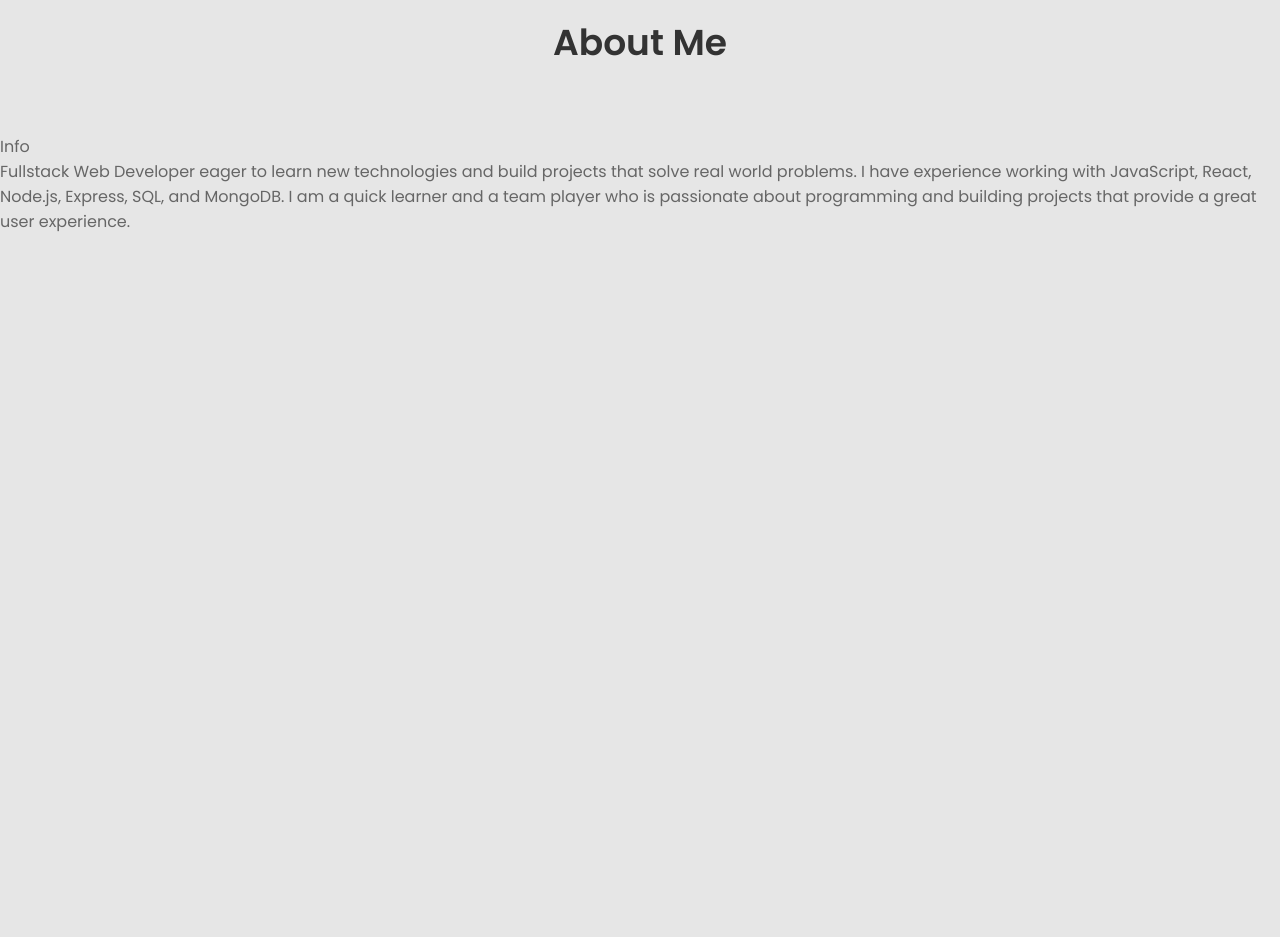
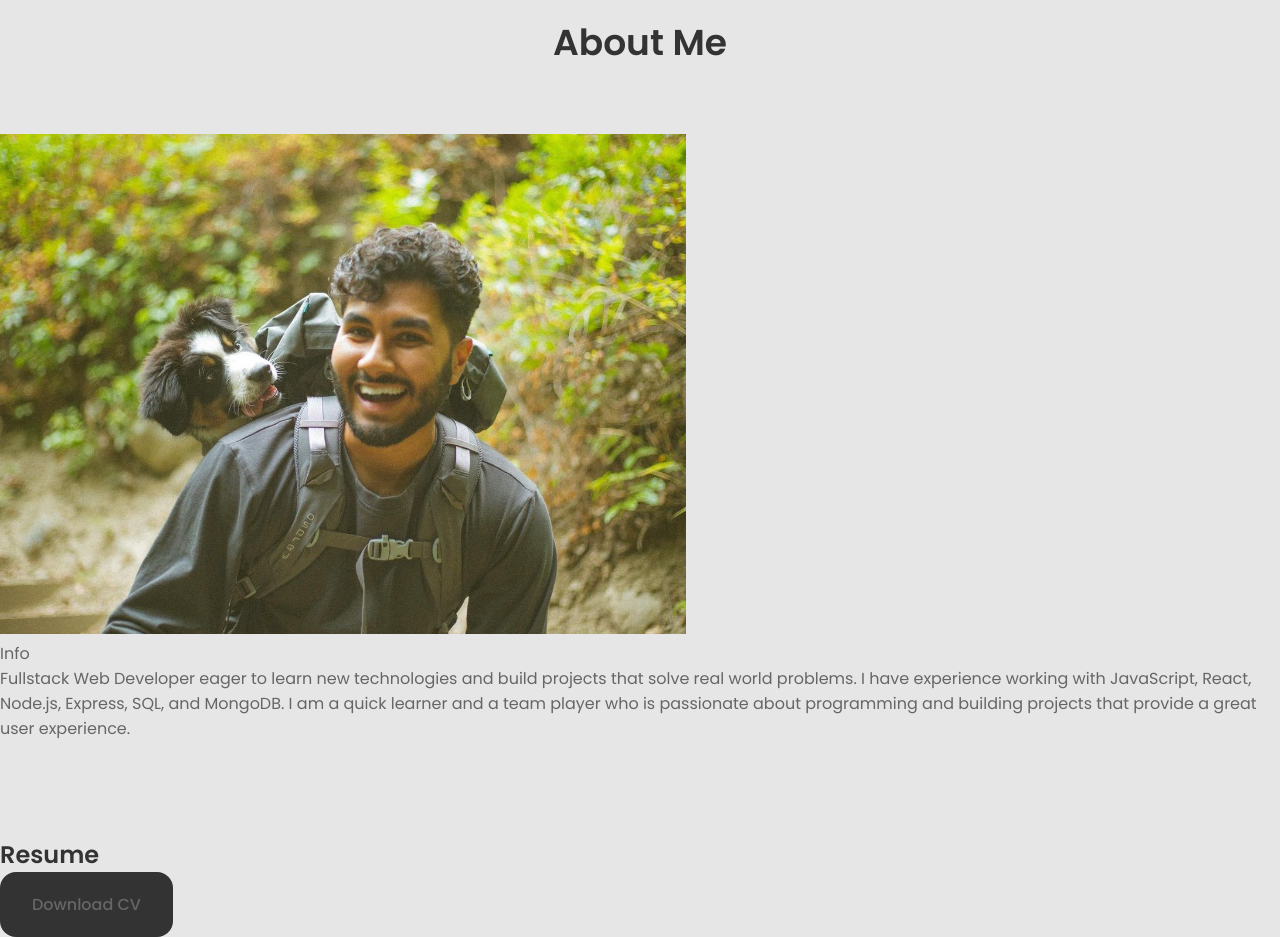
Before and after one commit to gurverm/react-portfolio, a React (Create React App) app: page / in a window 1280 px wide. Shown: the part 740-1677 px from the top of the page. Before the commit the page ends 1070 px from the top, so only its background shows below. Built offline with nearby package versions, Linux system fonts and the light colour scheme; a web font is replaced by a local one.

Commit message:
about me info and picture updated

```diff
--- a/src/App.js
+++ b/src/App.js
@@ -3,6 +3,7 @@ import "./App.css";
 import Header from './components/header/Header';
 import Home from './components/home/Home';
 import About from './components/about/About';
+import Resume from './components/resume/Resume';
 
 
 // import { BrowserRouter as Router, Routes, Route } from 'react-router-dom';
@@ -19,6 +20,7 @@ const App = () => {
     <main className='main'>
       <Home/>
       <About/>
+      <Resume/>
     </main>
     </>
   );
--- a/src/components/about/About.jsx
+++ b/src/components/about/About.jsx
@@ -1,5 +1,8 @@
 import React from 'react'
 import Info from './Info'
+import DisplayPic from '../../assets/displayPic.jpg'
+import './about.css'
+
 const About = () => {
   return (
     <section className='about section' id='about'>
@@ -7,6 +10,8 @@ const About = () => {
         <span className='section_subtitle'></span>
 
         <div className='about_data'>
+            <img src={DisplayPic} alt="" className='about_img' />
+
             <Info/>
             <p className="about_description">
                 Fullstack Web Developer eager to learn new technologies and build
--- a/src/components/about/about.css
+++ b/src/components/about/about.css
@@ -0,0 +1,12 @@
+.about_img {
+  background: url(../../assets/displayPic.jpg);
+  /* background-repeat: no-repeat; */
+  /* background-position: center; */
+  /* background-size: cover; */
+  /* box-shadow: inset 0 0 0 9px rgb(255, 255, 255 / 30%); */
+  /* order: 1; */
+  /* justify-self: center; */
+  /* width: 500px; */
+  height: 500px;
+  justify-content: center;
+}
--- /dev/null
+++ b/src/components/resume/Resume.jsx
@@ -0,0 +1,14 @@
+import React from "react";
+import CV from "../../assets/resume.pdf";
+const Resume = () => {
+  return (
+    <section>
+      <h2>Resume</h2>
+      <a href={CV} className="button button--flex">
+        Download CV
+      </a>
+    </section>
+  );
+};
+
+export default Resume;
```
Also changed, not shown: src/components/Resume.js (deleted, +0 -12 lines), src/components/resume/resume.css (added), 1 other file (tests, documents, lock files or other folders).
